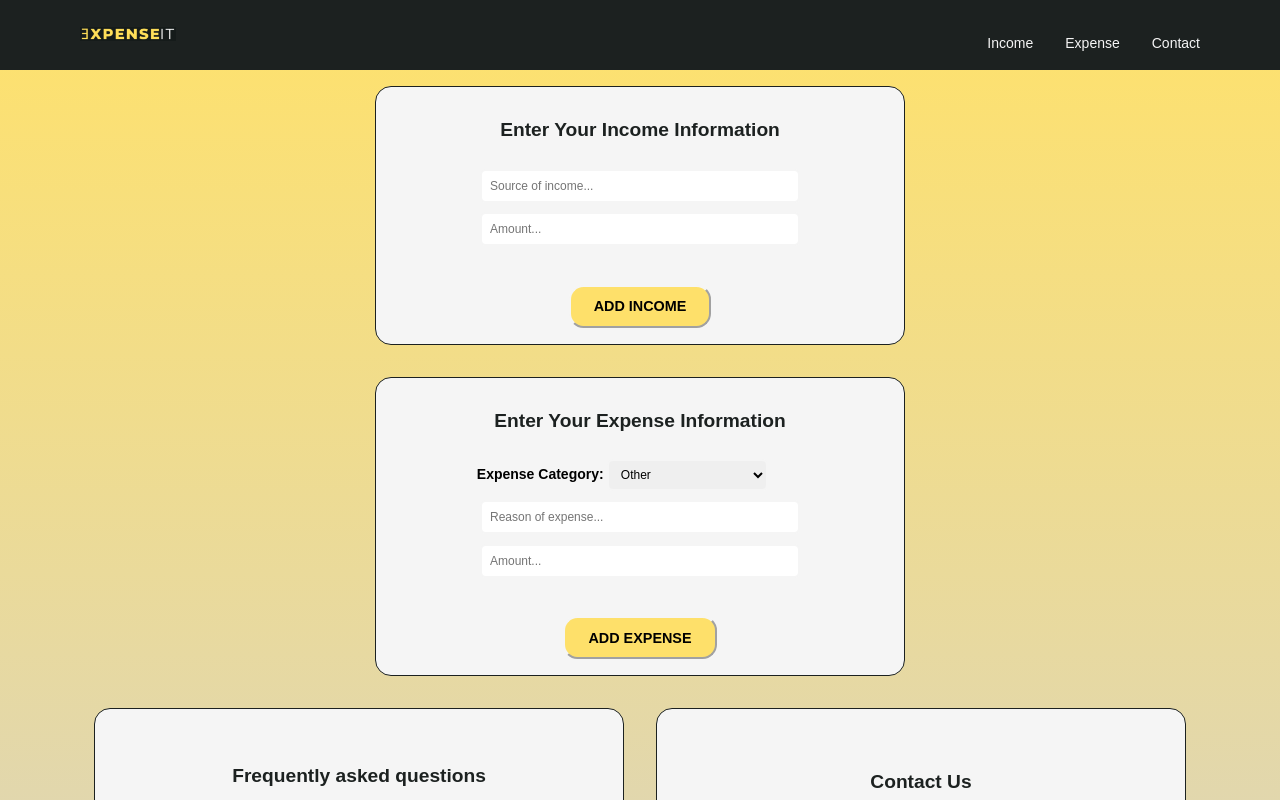
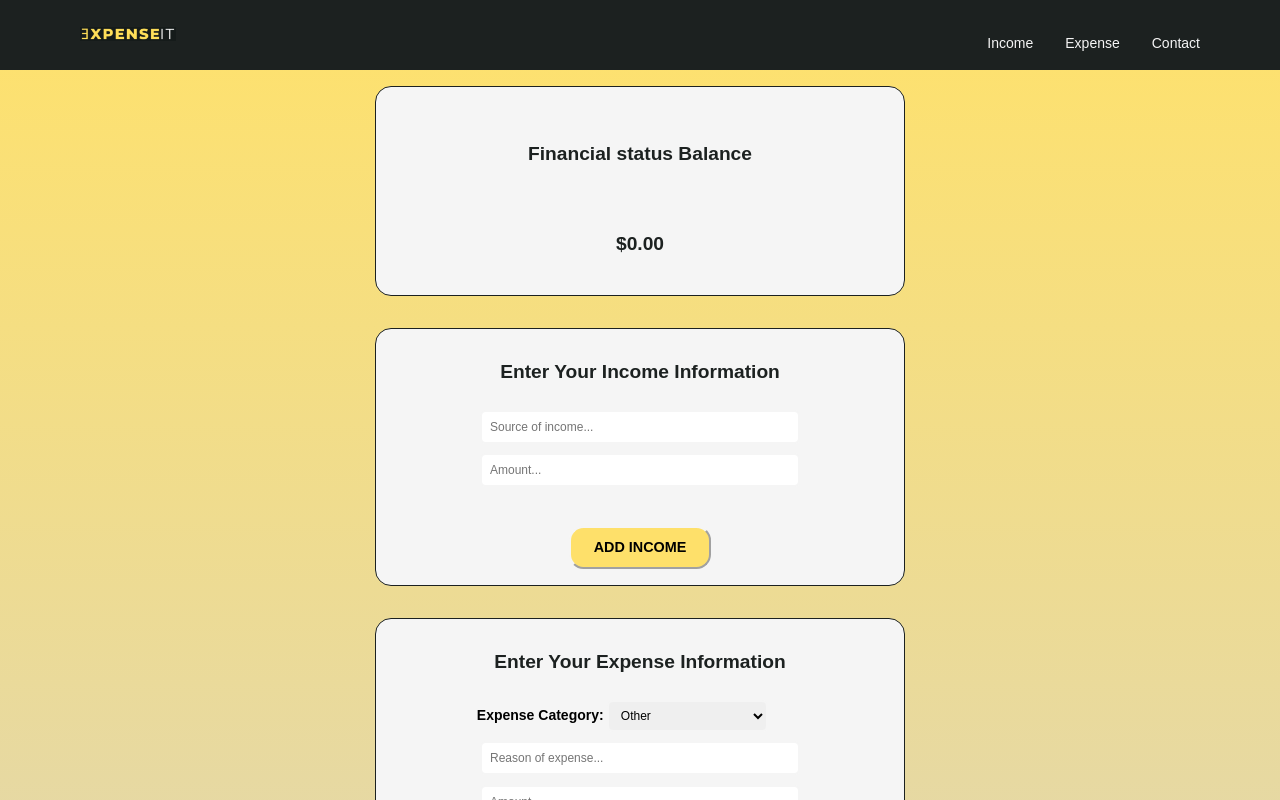
Before and after one commit to Tesfaye-Eshetie/expense-tracker, a React (Vite) app: page / in a window 1280 px wide. Shown: the top 800 px of the page. Built offline with nearby package versions, Linux system fonts and the light colour scheme.

Commit message:
Created context & managed states at global level

```diff
--- a/src/App.jsx
+++ b/src/App.jsx
@@ -1,3 +1,5 @@
+import { useState, useEffect } from "react";
+
 import IncomeForm from "./components/IncomeForm";
 import ExpenseForm from "./components/ExpenseForm";
 import FetchExpense from "./components/FetchExpense";
@@ -6,15 +8,58 @@ import ContactForm from "./components/ContactForm";
 import Header from "./components/Header";
 import Footer from "./components/Footer";
 import DisplayFAQs from "./components/DisplayFAQs";
+import FinancialStatus from "./components/FinancialStatus";
+
+import { database } from "./data/indexedDB";
+import { IncomeContext, ExpenseContext } from "./context/GlobalState";
 
 // custom css
 import "./App.css";
 
 function App() {
+  const [income, setIncome] = useState([]);
+  const [isIncomeAvailable, setIsIncomeAvailable] = useState(false);
+  const [totalIncome, setTotalIncome] = useState();
+  const [expense, setExpense] = useState([]);
+  const [isExpenseAvailable, setIsExpenseAvailable] = useState(false);
+  const [totalExpense, setTotalExpense] = useState();
+
+  const getIncome = async () => {
+    (await database).getAll("incomeStore").then((data) => {
+      setIncome(data);
+      setTotalIncome(
+        data
+          .map((d) => parseInt(d.amount))
+          .reduce((acc, item) => (acc += item), 0)
+      );
+      data.length ? setIsIncomeAvailable(true) : setIsIncomeAvailable(false);
+    });
+  };
+
+  const getExpense = async () => {
+    (await database).getAll("expenseStore").then((data) => {
+      setExpense(data);
+      setTotalExpense(
+        data
+          .map((d) => parseInt(d.amount))
+          .reduce((acc, item) => (acc += item), 0)
+      );
+      data.length ? setIsExpenseAvailable(true) : setIsExpenseAvailable(false);
+    });
+  };
+
+  useEffect(() => {
+    getIncome();
+    getExpense();
+  }, [income]);
+  const incomeValue = [income, isIncomeAvailable, totalIncome];
+  const expenseValue = [expense, isExpenseAvailable, totalExpense];
   return (
-    <>
+    <ExpenseContext.Provider value={expenseValue}>
+      <IncomeContext.Provider value={incomeValue}>
         <Header />
         <main>
+          <FinancialStatus />
           <section className="container" id="income">
             <IncomeForm />
             <FetchIncome />
@@ -29,7 +74,8 @@ function App() {
           </section>
         </main>
         <Footer />
-    </>
+      </IncomeContext.Provider>
+    </ExpenseContext.Provider>
   );
 }
 
--- a/src/components/DisplayTable.jsx
+++ b/src/components/DisplayTable.jsx
@@ -1,8 +1,6 @@
 import { formatCurrency } from "../utilities/formatCurrency";
 
-export default function DisplayTable({ reason, data, name }) {
-  let total = 0;
-
+export default function DisplayTable({ reason, data, name, total }) {
   return (
     <table className="table">
       <thead>
@@ -18,9 +16,7 @@ export default function DisplayTable({ reason, data, name }) {
           <tr key={d.id}>
             <td>{index + 1}</td>
             <td>{d.source ? d.source : d.item}</td>
-            <td key={(total += parseInt(d.amount))}>
-              {formatCurrency(parseInt(d.amount))}
-            </td>
+            <td>{formatCurrency(parseInt(d.amount))}</td>
             <td>{d.date}</td>
           </tr>
         ))}
--- a/src/components/FetchExpense.jsx
+++ b/src/components/FetchExpense.jsx
@@ -1,27 +1,20 @@
-import React, { useState, useEffect } from "react";
-import { database } from "../data/indexedDB";
+import { useContext } from "react";
+import { ExpenseContext } from "../context/GlobalState";
 import DisplayTable from "./DisplayTable";
 
 export default function FetchExpense() {
-  const [expense, setExpense] = useState([]);
-  const [isDataAvailable, setIsDataAvailable] = useState(false);
+  const expenseValue = useContext(ExpenseContext);
 
-  const getExpense = async () => {
-    (await database).getAll("expenseStore").then((data) => {
-      setExpense(data);
-      data.length ? setIsDataAvailable(true) : setIsDataAvailable(false);
-    });
-  };
-
-  useEffect(() => {
-    getExpense();
-  }, [expense]);
-
-  return isDataAvailable ? (
+  return expenseValue[1] ? (
     <div className="card">
       <div className="card__body">
         <h3 className="card__title">Expense Chart</h3>
-        <DisplayTable reason={"Reason"} data={expense} name="Expense" />
+        <DisplayTable
+          reason={"Reason"}
+          data={expenseValue[0]}
+          name="Expense"
+          total={expenseValue[2]}
+        />
       </div>
     </div>
   ) : null;
--- a/src/components/FetchIncome.jsx
+++ b/src/components/FetchIncome.jsx
@@ -1,26 +1,20 @@
-import React, { useState, useEffect } from "react";
-import { database } from "../data/indexedDB";
+import { useContext } from "react";
+import { IncomeContext } from "../context/GlobalState";
 import DisplayTable from "./DisplayTable";
 
 export default function FetchIncome() {
-  const [income, setIncome] = useState([]);
-  const [isDataAvailable, setIsDataAvailable] = useState(false);
+  const incomeValue = useContext(IncomeContext);
 
-  const getIncome = async () => {
-    (await database).getAll("incomeStore").then((data) => {
-      setIncome(data);
-      data.length ? setIsDataAvailable(true) : setIsDataAvailable(false);
-    });
-  };
-
-  useEffect(() => {
-    getIncome();
-  }, [income]);
-  return isDataAvailable ? (
+  return incomeValue[1] ? (
     <div className="card">
       <div className="card__body">
         <h3 className="card__title">Income Chart</h3>
-        <DisplayTable reason={"Source"} data={income} name="Income" />
+        <DisplayTable
+          reason={"Source"}
+          data={incomeValue[0]}
+          name="Income"
+          total={incomeValue[2]}
+        />
       </div>
     </div>
   ) : null;
--- /dev/null
+++ b/src/components/FinancialStatus.jsx
@@ -0,0 +1,21 @@
+import { useContext } from "react";
+import { formatCurrency } from "../utilities/formatCurrency";
+import { IncomeContext, ExpenseContext } from "../context/GlobalState";
+
+export default function FinancialStatus() {
+  const incomeValue = useContext(IncomeContext);
+  const expenseValue = useContext(ExpenseContext);
+
+  return (
+    <div className="container">
+      <div className="card">
+        <div className="card__body">
+          <h3 className="card__title">Financial status Balance</h3>
+          <h3 className="card__title">
+            {formatCurrency(incomeValue[2] - expenseValue[2])}
+          </h3>
+        </div>
+      </div>
+    </div>
+  );
+}
--- /dev/null
+++ b/src/context/GlobalState.js
@@ -0,0 +1,4 @@
+import { createContext } from "react";
+
+export const IncomeContext = createContext();
+export const ExpenseContext = createContext();
```
Lines whose indentation alone changed are shown as unchanged.
